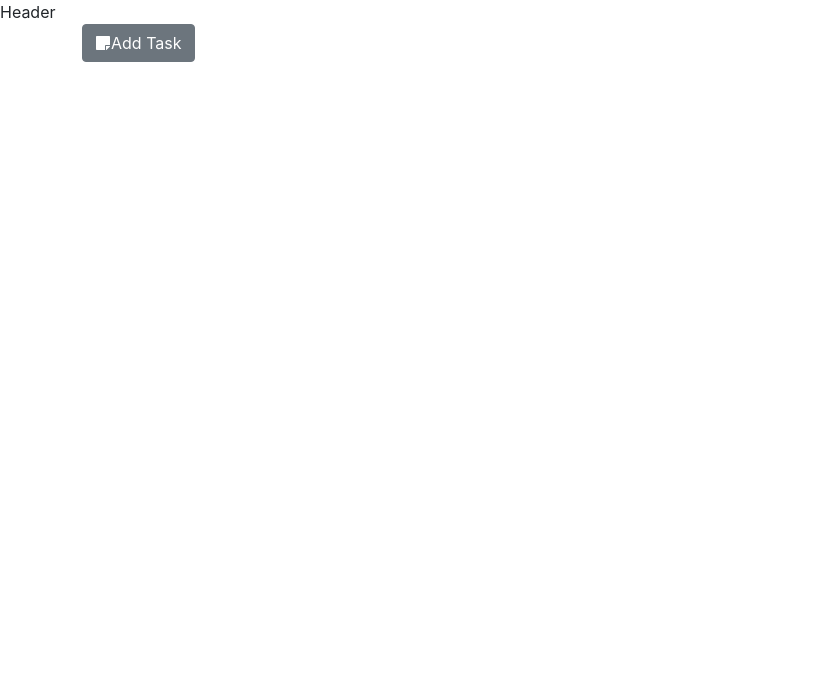
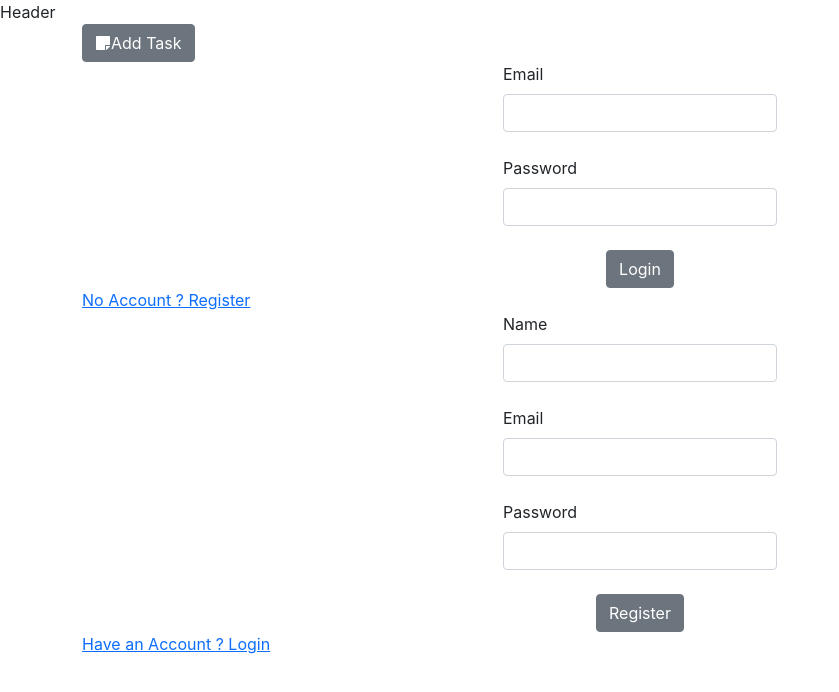
Before and after one commit to gBoole01/supp, a React (Vite) app in the folder frontend/: page / in a window 1280 px wide. Shown: the top 692 px of the page, without its empty margins (0-839 px from the left). Built offline with nearby package versions, Linux system fonts and the light colour scheme.

Commit message:
feat(frontend): add Login and Register components on Home

```diff
--- a/frontend/src/components/Home.tsx
+++ b/frontend/src/components/Home.tsx
@@ -1,10 +1,14 @@
 import AddTaskModal from './AddTaskModal'
+import Login from './Login'
+import Register from './Register'
 import Tasks from './Tasks'
 
 const Home = () => (
   <>
     <AddTaskModal />
     <Tasks />
+    <Login />
+    <Register />
   </>
 )
 export default Home
```
